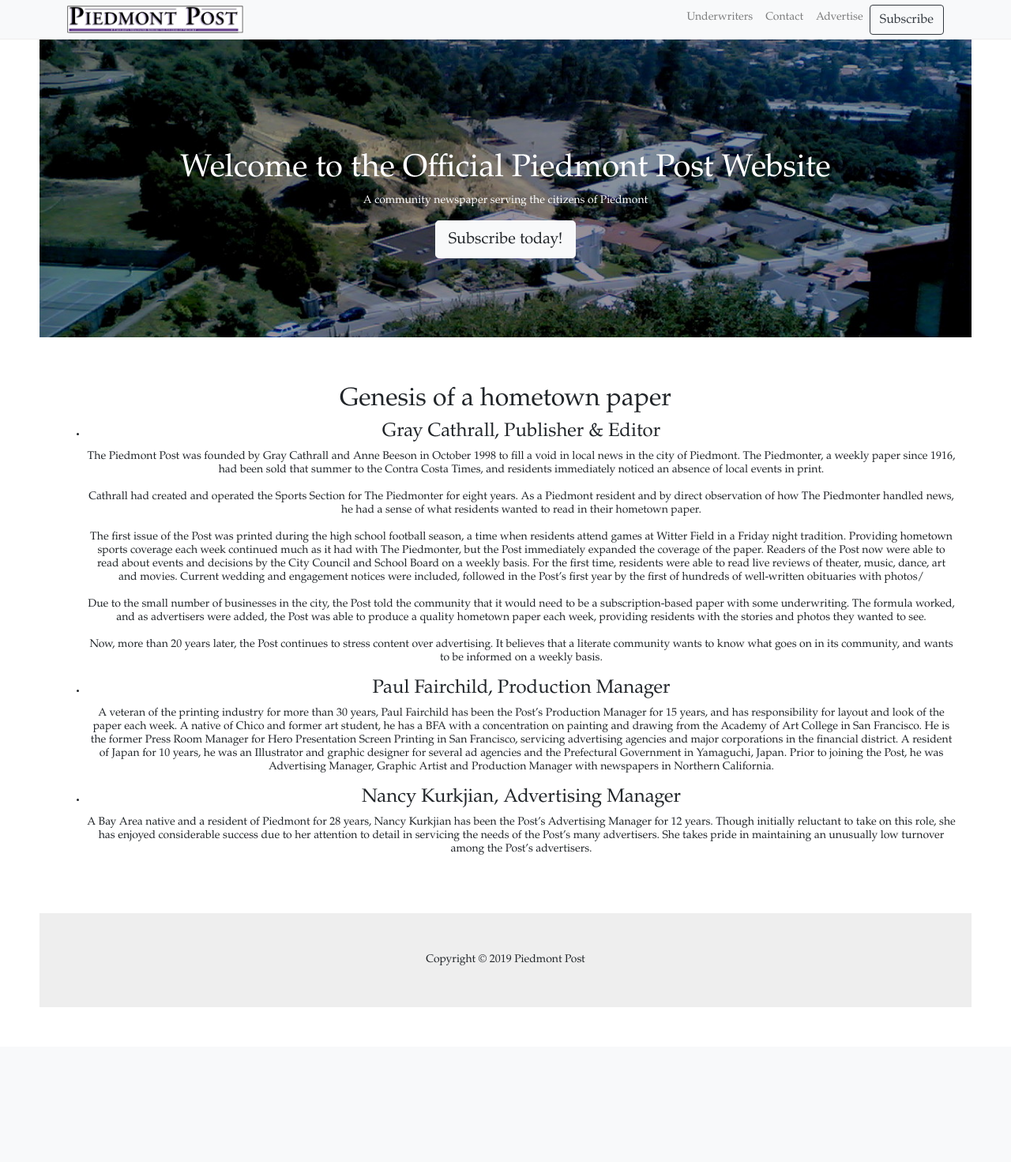
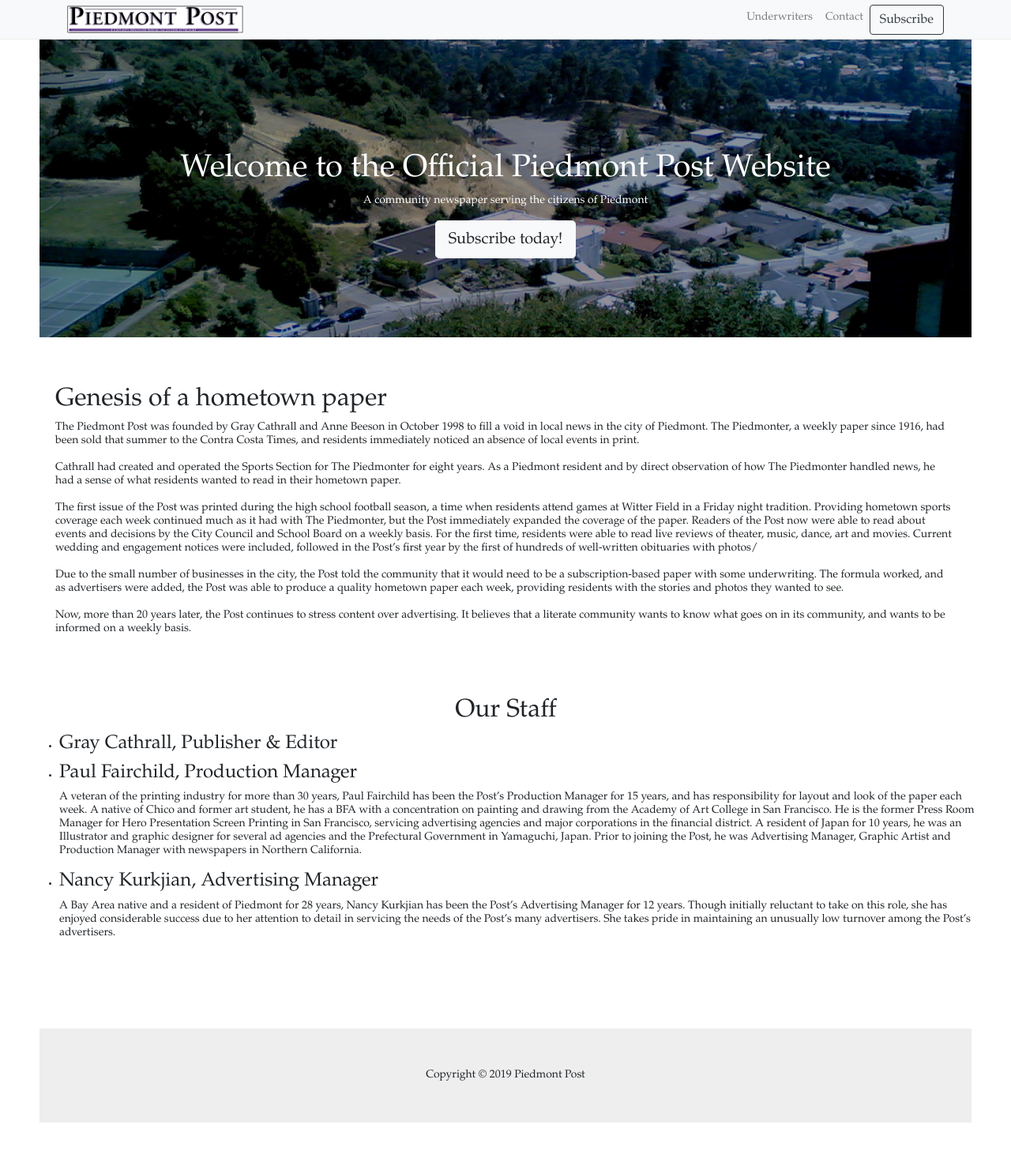
Before and after one commit to Natalielim/piedmontpost, a Node server app: page / in a window 1280 px wide. Shown: the whole page at 79% size. Before the commit the page ends 1222 px from the top, so only its background shows below. Run offline with Node 20, Linux system fonts and the light colour scheme; some libraries are stand-ins or nearby versions.

Commit message:
index page formatting changes

```diff
--- a/views/index.hbs
+++ b/views/index.hbs
@@ -12,16 +12,10 @@
 
 <div class="section first-section">
   <div class="container">
-    <div class="row justify-content-center text-center">
-      <div class="col-12 col-sm-10 col-med-8 col-lg-5">
+    <div class="row justify-content-center">
+      <div>
+      <!-- <div class="col-12 col-sm-10 col-med-8 col-lg-5"> -->
         <h2>Genesis of a hometown paper</h2>
-      </div>
-    </div>
-
-    <div class="row text-center">
-
-    <ul>
-      <li><h4>Gray Cathrall, Publisher & Editor</h4>
         <p>The Piedmont Post was founded by Gray Cathrall and Anne Beeson in October 1998 to fill a void in local news in the city of Piedmont. The Piedmonter, a weekly paper since 1916, had been sold that summer to the Contra Costa Times, and residents immediately noticed an absence of local events in print.
         <br></br>
         Cathrall had created and operated the Sports Section for The Piedmonter for eight years. As a Piedmont resident and by direct observation of how The Piedmonter handled news, he had a sense of what residents wanted to read in their hometown paper.
@@ -32,6 +26,16 @@
         <br></br>
         Now, more than 20 years later, the Post continues to stress content over advertising. It believes that a literate community wants to know what goes on in its community, and wants to be informed on a weekly basis.
         </p>
+      </div>
+    </div>
+</div>
+<div class="section">
+  <div class="row justify-content-center">
+
+      <h2>Our Staff</h2>
+    <ul>
+      <li><h4>Gray Cathrall, Publisher & Editor</h4>
+
       </li>
 
       <li><h4>Paul Fairchild, Production Manager</h4>
--- a/views/layout.hbs
+++ b/views/layout.hbs
@@ -44,9 +44,6 @@
               <a class="nav-link" href="/contact">Contact</a>
             </li>
             <li class="nav-item">
-              <a class="nav-link" href="/advertise">Advertise</a>
-            </li>
-            <li class="nav-item">
               <a class="btn btn-outline-dark my-2 my-sm-0" href="/subscribe">Subscribe</a>
             </li>
           </ul>
```
